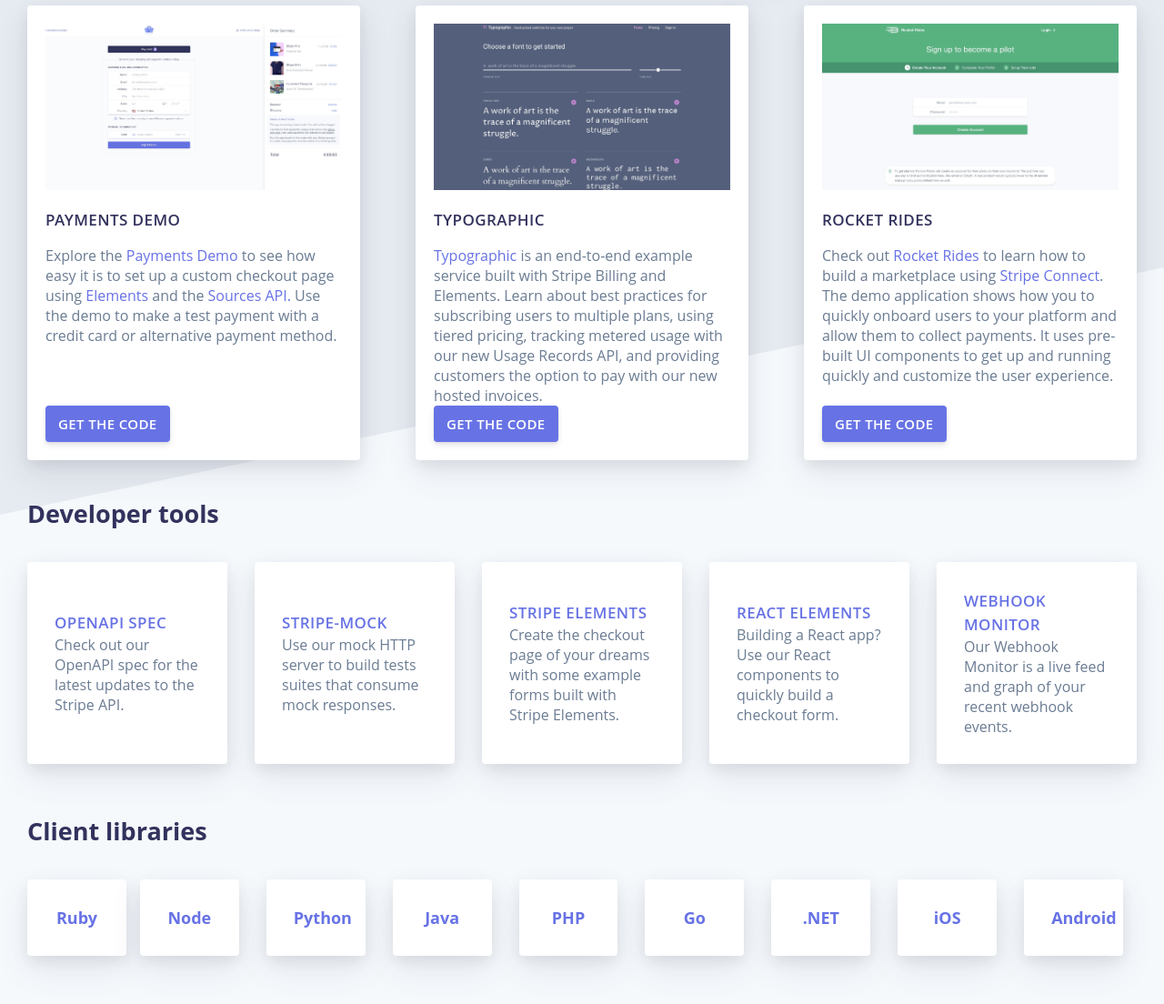
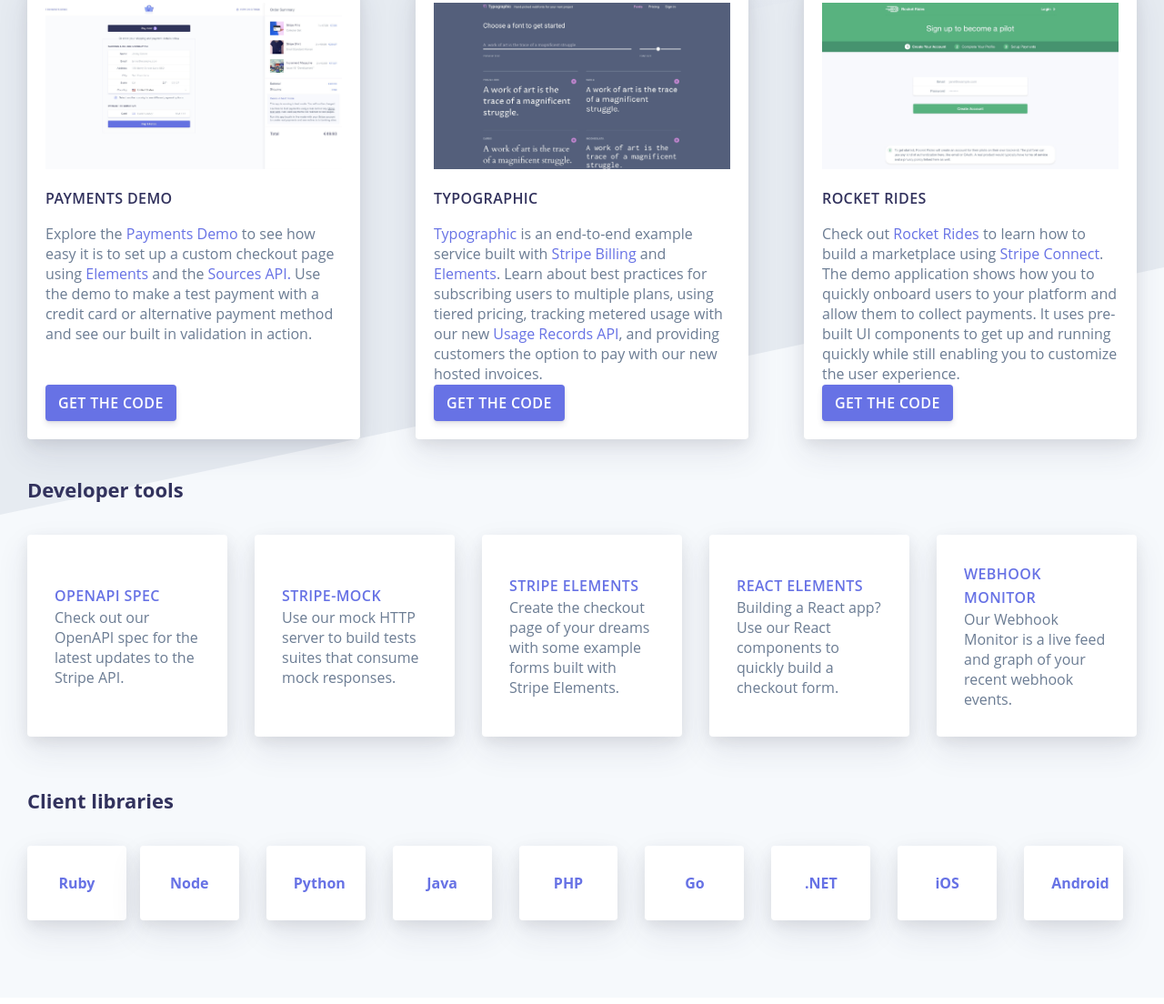
Before and after one commit to adreyfus-stripe/homepage, a plain HTML site: page index.html in a window 1280 px wide. Shown: the part 170-1274 px from the top of the page at 91% size. Drawn offline with Linux system fonts and the light colour scheme.

Commit message:
Updated the fonts

```diff
--- a/css/styles.css
+++ b/css/styles.css
@@ -52,6 +52,10 @@ textarea {
   height: 100%;
 }
 
+html {
+  font-size: 62.5%;
+}
+
 body {
   margin: 0;
   background: #fff;
@@ -59,7 +63,6 @@ body {
   display: flex;
   -ms-flex-direction: column;
   flex-direction: column;
-  font-size: 62.5%;
   font-family: Open Sans, Segoe UI, sans-serif;
   font-weight: 400;
   font-style: normal;
@@ -73,7 +76,6 @@ body {
 
 body,
 html {
-  font-size: 18px;
   font-family: "Open Sans", sans-serif;
   color: #32325d;
   min-height: 100%;
@@ -85,6 +87,10 @@ html {
   z-index: 5;
 }
 
+h1 {
+  font-size: 2.4rem;
+}
+
 header {
   display: flex;
   align-items: center;
@@ -94,10 +100,8 @@ header {
 
 nav a {
   margin-left: 40px;
-  transition: color 0.1s ease-in-out;
   cursor: pointer;
-  font-size: 18px;
-  line-height: 26px;
+  font-size: 2.4rem;
   text-decoration: none;
   color: #6772e5;
   font-weight: 600;
@@ -109,6 +113,7 @@ nav a:hover {
 
 h2 {
   margin-bottom: 20px;
+  font-size: 2.2rem;
 }
 
 .stripes {
@@ -150,8 +155,7 @@ section {
 
 p {
   color: #6b7c93;
-  font-size: 16px;
-  font-size: 16px;
+  font-size: 1.6rem;
   font-weight: 500;
 }
 
@@ -234,19 +238,19 @@ section a:visited {
 }
 
 .client-libs h3 {
-  font-size: 18px;
+  font-size: 1.6rem;
 }
 
 tools p {
   font-weight: 400;
-  font-size: 17px;
+  font-size: 1.6rem;
   line-height: 28px;
   color: #525f7f;
 }
 
 .title {
   margin: 15px 0;
-  font-size: 17px;
+  font-size: 1.8rem;
   line-height: 26px;
   font-weight: 600;
   letter-spacing: 0.025em;
@@ -257,7 +261,7 @@ h3.title a {
 }
 
 .uppercase {
-  font-size: 17px;
+  font-size: 1.6rem;
   line-height: 26px;
   font-weight: 600;
   text-transform: uppercase;
@@ -279,7 +283,7 @@ a.button:hover {
   padding: 0 14px;
   box-shadow: 0 4px 6px rgba(50, 50, 93, 0.11), 0 1px 3px rgba(0, 0, 0, 0.08);
   border-radius: 4px;
-  font-size: 15px;
+  font-size: 1.6rem;
   font-weight: 600;
   text-transform: uppercase;
   letter-spacing: 0.025em;
@@ -307,6 +311,7 @@ a.button:hover {
   .preview {
     margin-bottom: 15px;
     min-height: 500px;
+    max-width: 100%;
   }
 
   .preview img {
--- a/index.html
+++ b/index.html
@@ -28,105 +28,104 @@
             <h2>Product demos</h2>
             <section class="demos">
                 <div class="preview">
-                    <a href="https://stripe-payments-demo.appspot.com/">
+                    <a href="https://stripe-payments-demo.appspot.com/" target="_blank">
                         <img src="images/payments.jpg" alt="Homepage of Payments">
                     </a>
                     <h3 class="title">
-                        <a href="https://stripe-payments-demo.appspot.com/" class="uppercase">Payments Demo</a>
+                        <a href="https://stripe-payments-demo.appspot.com/" class="uppercase" target="_blank">Payments Demo</a>
                     </h3>
                     <p>
                         Explore the
-                        <a href="https://stripe-payments-demo.appspot.com/">Payments Demo</a> to see how easy it is to set up a custom checkout page using
-                        <a href="https://stripe.github.io/elements-examples/">Elements</a> and the
-                        <a href="https://stripe.com/docs/sources">Sources API.</a>
-                        Use the demo to make a test payment with a credit card or alternative payment method.
+                        <a href="https://stripe-payments-demo.appspot.com/" target="_blank">Payments Demo</a> to see how easy it is to set up a custom checkout page using
+                        <a href="https://stripe.github.io/elements-examples/" target="_blank">Elements</a> and the
+                        <a href="https://stripe.com/docs/sources" target="_blank">Sources API.</a>
+                        Use the demo to make a test payment with a credit card or alternative payment method and see our built in validation in action.
                     </p>
-                    <a href="https://github.com/stripe/stripe-payments-demo" class="button">Get the code</a>
+                    <a href="https://github.com/stripe/stripe-payments-demo" class="button" target="_blank">Get the code</a>
                 </div>
                 <div class="preview">
-                    <a href="https://typographic.io/#/">
+                    <a href="https://typographic.io/#/" target="_blank">
                         <img src="images/typographic.jpg" alt="Homepage of Typographic">
                     </a>
                     <h3 class="title">
-                        <a href="https://typographic.io/#/" class="uppercase">Typographic</a>
+                        <a href="https://typographic.io/#/" class="uppercase" target="_blank">Typographic</a>
                     </h3>
                     <p>
-                        <a href="https://typographic.io/#/">Typographic</a> is an end-to-end example service built with Stripe Billing and Elements. Learn about
+                        <a href="https://typographic.io/#/" target="_blank">Typographic</a> is an end-to-end example service built with <a href="https://stripe.com/us/billing" target="_blank">Stripe Billing</a> and <a href="https://stripe.github.io/elements-examples/" target="_blank">Elements</a>. Learn about
                         best practices for subscribing users to multiple plans, using tiered pricing, tracking metered usage
-                        with our new Usage Records API, and providing customers the option to pay with our new hosted invoices.</a>
+                        with our new <a href="https://stripe.com/docs/api#usage_records" target="_blanks">Usage Records API</a>, and providing customers the option to pay with our new hosted invoices.</a>
                     </p>
-                    <a href="https://github.com/stripe/stripe-billing-typographic" class="button">Get the code</a>
+                    <a href="https://github.com/stripe/stripe-billing-typographic" class="button" target="_blank">Get the code</a>
                 </div>
                 <div class="preview">
                     <a href="http://rocketrides.io/">
                         <img src="images/rocket-rides.jpg" alt="Homepage of Rocket Rides">
                     </a>
                     <h3 class="title">
-                        <a href="http://rocketrides.io/" class="uppercase">Rocket Rides</a>
+                        <a href="http://rocketrides.io/" class="uppercase" target="_blank">Rocket Rides</a>
                     </h3>
                     <p>Check out
-                        <a href="http://rocketrides.io/">Rocket Rides</a> to learn how to build a marketplace using
-                        <a href="https://stripe.com/connect">Stripe Connect</a>. The demo application shows how you to quickly onboard users to your platform
+                        <a href="http://rocketrides.io/" target="_blank">Rocket Rides</a> to learn how to build a marketplace using
+                        <a href="https://stripe.com/connect" target="_blank">Stripe Connect</a>. The demo application shows how you to quickly onboard users to your platform
                         and allow them to collect payments. It uses pre-built UI components to get up and running quickly
-                        and customize the user experience.
-
+                        while still enabling you to customize the user experience.
                     </p>
-                    <a href="https://github.com/stripe/stripe-connect-rocketrides" class="button">Get the code</a>
+                    <a href="https://github.com/stripe/stripe-connect-rocketrides" class="button" target="_blank">Get the code</a>
 
                 </div>
 
             </section>
             <h2>Developer tools</h2>
             <section class="tools">
-                <a href="https://github.com/stripe/openapi">
+                <a href="https://github.com/stripe/openapi" target="_blank">
                     <h3 class="uppercase">OpenAPI Spec</h3>
                     <p>Check out our OpenAPI spec for the latest updates to the Stripe API.</p>
                 </a>
-                <a href="https://github.com/stripe/stripe-mock">
+                <a href="https://github.com/stripe/stripe-mock" target="_blank">
                     <h3 class="uppercase">stripe-mock</h3>
                     <p>Use our mock HTTP server to build tests suites that consume mock responses.
                     </p>
                 </a>
-                <a href="https://stripe.github.io/elements-examples/">
+                <a href="https://stripe.github.io/elements-examples/" target="_blank">
                     <h3 class="uppercase">Stripe Elements</h3>
                     <p>Create the checkout page of your dreams with some example forms built with Stripe Elements. </p>
                 </a>
-                <a href="https://adreyfus-stripe.github.io/react-stripe-elements">
+                <a href="https://adreyfus-stripe.github.io/react-stripe-elements" target="_blank">
                     <h3 class="uppercase">React Elements</h3>
                     <p>Building a React app? Use our React components to quickly build a checkout form.</p>
                 </a>
-                <a href="https://github.com/stripe/stripe-webhook-monitor">
+                <a href="https://github.com/stripe/stripe-webhook-monitor" target="_blank">
                     <h3 class="uppercase">Webhook Monitor</h3>
                     <p>Our Webhook Monitor is a live feed and graph of your recent webhook events.</p>
                 </a>
             </section>
             <h2>Client libraries</h2>
             <section class="client-libs">
-                <a href="https://github.com/stripe/stripe-ruby">
+                <a href="https://github.com/stripe/stripe-ruby" target="_blank">
                     <h3>Ruby</h3>
                 </a>
-                <a href="https://github.com/stripe/stripe-node">
+                <a href="https://github.com/stripe/stripe-node" target="_blank">
                     <h3>Node</h3>
                 </a>
-                <a href="https://github.com/stripe/stripe-python">
+                <a href="https://github.com/stripe/stripe-python" target="_blank">
                     <h3>Python</h3>
                 </a>
-                <a href="https://github.com/stripe/stripe-java">
+                <a href="https://github.com/stripe/stripe-java" target="_blank">
                     <h3>Java</h3>
                 </a>
-                <a href="https://github.com/stripe/stripe-php">
+                <a href="https://github.com/stripe/stripe-php" target="_blank">
                     <h3>PHP</h3>
                 </a>
-                <a href="https://github.com/stripe/stripe-go">
+                <a href="https://github.com/stripe/stripe-go" target="_blank">
                     <h3>Go</h3>
                 </a>
-                <a href="https://github.com/stripe/stripe-dotnet">
+                <a href="https://github.com/stripe/stripe-dotnet" target="_blank">
                     <h3>.NET</h3>
                 </a>
-                <a href="https://github.com/stripe/stripe-ios">
+                <a href="https://github.com/stripe/stripe-ios" target="_blank">
                     <h3>iOS</h3>
                 </a>
-                <a href="https://github.com/stripe/stripe-android">
+                <a href="https://github.com/stripe/stripe-android" target="_blank">
                     <h3>Android</h3>
                 </a>
             </section>
```
